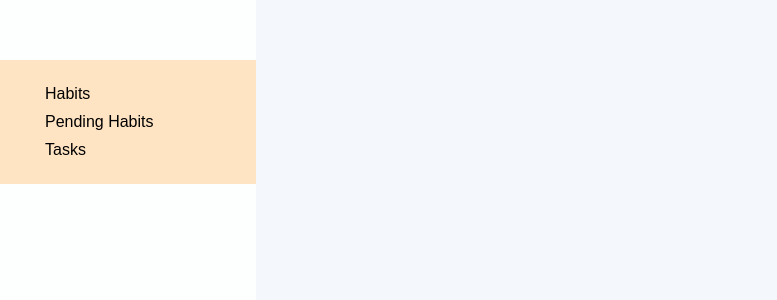
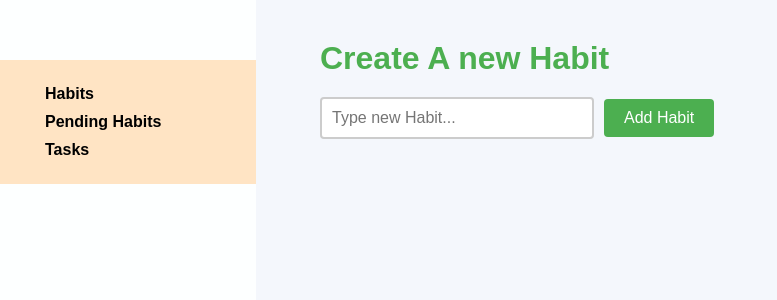
Before and after one commit to GUNAVANTH333/GrowHabit, a React (Vite) app: page / in a window 1280 px wide. Shown: the top 300 px of the page, without its empty margins (0-777 px from the left). Built offline with nearby package versions, Linux system fonts and the light colour scheme.

Commit message:
combined both tracker and navbar components

```diff
--- a/src/App.css
+++ b/src/App.css
@@ -7,3 +7,6 @@ body {
   font-family: Arial, sans-serif;
   background-color: #f4f7fc;
 }
+#main {
+  margin-left: 25vw;
+}
--- a/src/App.jsx
+++ b/src/App.jsx
@@ -4,8 +4,9 @@ import "./App.css"
 function App() {
     return (
         <>
-        <div className="main">
-            <NavBar/>
+        <NavBar/>
+        <div id="main">
+            <Tracker/>
         </div>
         </>
     )
--- a/src/components/NavBar/NavBar.css
+++ b/src/components/NavBar/NavBar.css
@@ -8,8 +8,13 @@
     padding: 20px;
     margin-top: 60px;
     background-color: bisque;
+    display: flex;
+    flex-direction: column;
 }
 .links {
+    overflow: hidden;
+    text-decoration: none;
+    font-weight: bold;
     margin-left: 20px;
     padding: 5px;
 }
--- a/src/components/NavBar/NavBar.jsx
+++ b/src/components/NavBar/NavBar.jsx
@@ -4,11 +4,11 @@ function NavBar() {
         <>
         <div className="nav">
             <div>
-                <ul className="nav-links">
-                    <li className="links">Habits</li>
-                    <li className="links">Pending Habits</li>
-                    <li className="links">Tasks</li>
-                </ul>
+                <div className="nav-links">
+                    <a className="links">Habits</a>
+                    <a className="links">Pending Habits</a>
+                    <a className="links">Tasks</a>
+                </div>
             </div>
         </div>
         </>
--- a/src/components/Tracker/Tracker.css
+++ b/src/components/Tracker/Tracker.css
@@ -1,3 +1,7 @@
+#main {
+  padding-top: 40px;
+}
+
 h1 {
   color: #4caf50;
   margin-bottom: 20px;
--- a/src/components/Tracker/Tracker.jsx
+++ b/src/components/Tracker/Tracker.jsx
@@ -22,6 +22,7 @@ function Tracker() {
 
   return (
     <>
+    <div id="tracker-main">
       <h1>Create A new Habit</h1>
       <input
         value={input}
@@ -41,6 +42,7 @@ function Tracker() {
           </li>
         ))}
       </ul>
+      </div>
     </>
   );
 }
```
